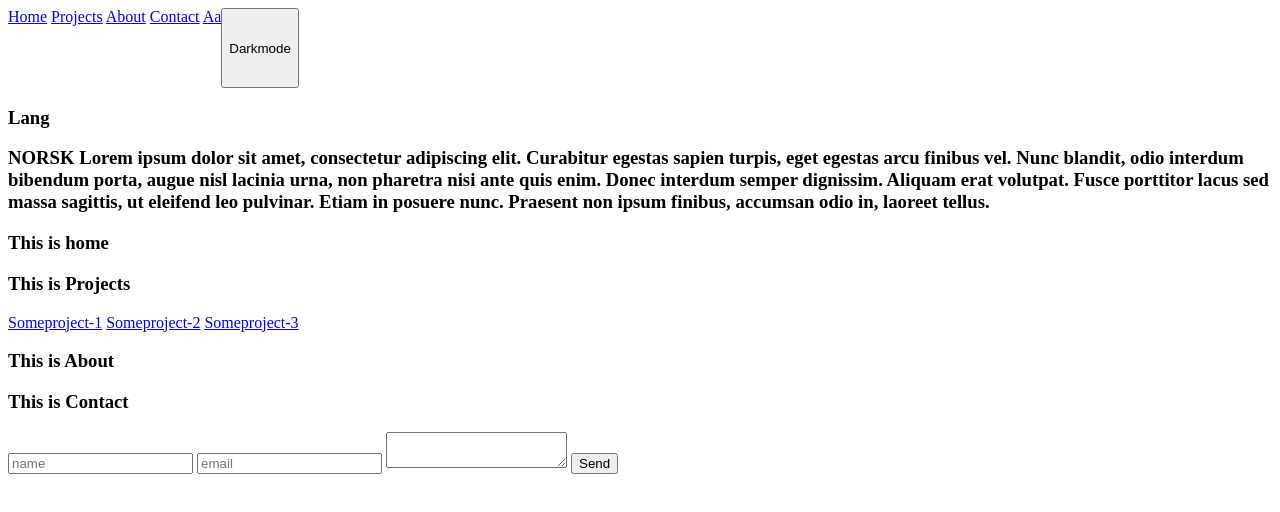
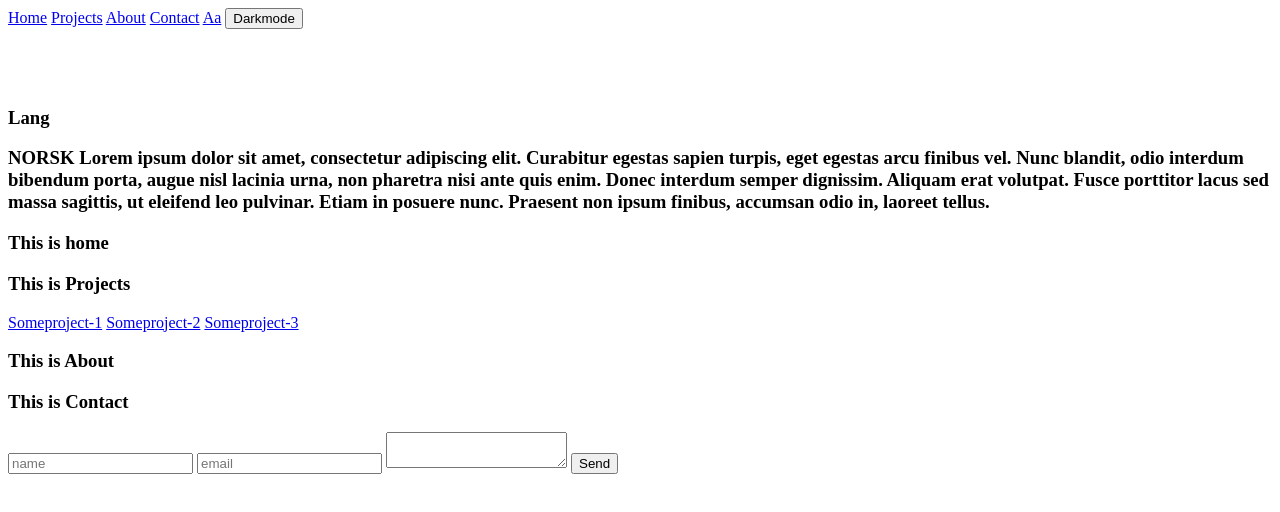
Before and after one commit to krissendev/dockerIntegrate, a SvelteKit app: page / in a window 1280 px wide. Shown: the top 512 px of the page. Built offline with nearby package versions, Linux system fonts and the light colour scheme.

Commit message:
darkmode-btn in nav css styling

```diff
--- a/src/lib/layout/darkmode.js
+++ b/src/lib/layout/darkmode.js
@@ -46,6 +46,7 @@
 
 
     export function darkModeSwitch(){
+
         darkMode = getCookieValue("darkMode") === "true";
         //darkMode true is dark - change to white
         if(darkMode){
--- a/src/lib/layout/nav.css
+++ b/src/lib/layout/nav.css
@@ -36,7 +36,6 @@ body {
     background-color: black;
 }
 
-
 .modal{
     z-index: 1;
     display:none;
@@ -70,11 +69,14 @@ body {
         flex-direction: column;
         justify-content: center;
         align-items:center;
-        padding:10%;
     }
-    .navLinks a{
-        padding:10%;
+    .navLinks a, .navLinks button{
+        padding:5%;
     }
+    /* .navLinks button{
+        background-color: transparent;
+        border:none
+    } */
     .modal{
         display:none;
     }
--- a/src/routes/Darkmode.svelte
+++ b/src/routes/Darkmode.svelte
@@ -1,9 +1,14 @@
 <script>
     import {onMount} from 'svelte';
     import {darkModeSwitch, initOnMount} from '$lib/layout/darkmode.js'
+
+    //DELETE THIS!!! Experimental
+    let isVisited = false
+
     onMount(()=>{
         initOnMount();
     })
+
+
 </script>
-
-<button on:click={darkModeSwitch}> Darkmode</button>
+<button class="navLinkBtn" on:click={darkModeSwitch}> Darkmode</button>
--- a/src/routes/Nav.svelte
+++ b/src/routes/Nav.svelte
@@ -28,8 +28,8 @@
       <a href="#about">About</a>
       <a href="#contact">Contact</a>
       <a href="/">Aa</a>
+      <Darkmode/>
     </div>
-    <Darkmode/>
 
     <div class="modal" bind:this={elModal}></div><!--Modal-->
     <button aria-hidden="true" class="burger" on:click={handleToggle} bind:this={elMainMenu}>
```
